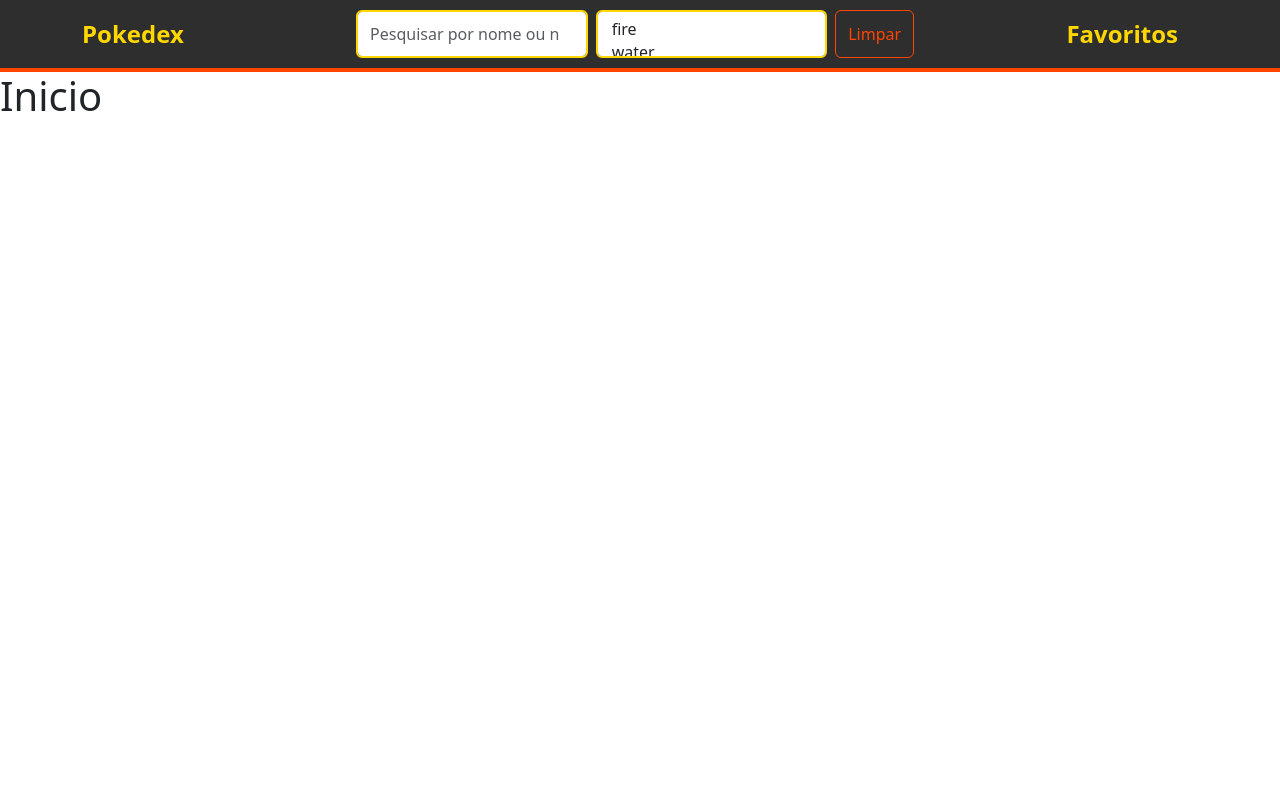
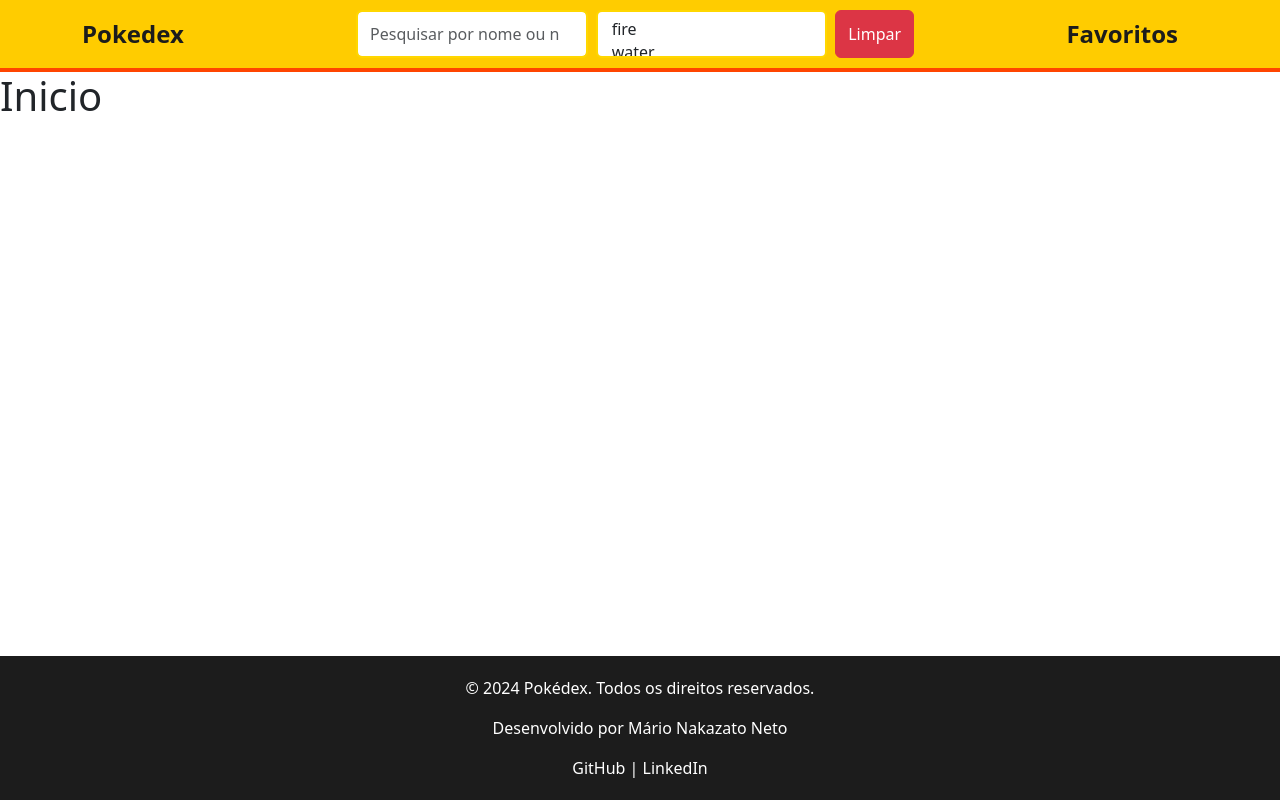
Before and after one commit to Mario-Nakazato/pokedex, a Vue app in the folder pokedex/: page / in a window 1280 px wide. Built offline with nearby package versions, Linux system fonts and the light colour scheme.

Commit message:
Added the footer and changed the color palette of the components

```diff
--- a/pokedex/src/App.vue
+++ b/pokedex/src/App.vue
@@ -1,4 +1,5 @@
 <template>
+    <div class="app-container">
         <nav class="navbar bg-custom">
             <div class="container">
                 <RouterLink to="/pokedex" class="navbar-brand">Pokedex</RouterLink>
@@ -8,12 +9,23 @@
                     <select v-model="selectedTypes" multiple class="form-select me-2" style="height: 48px;">
                         <option v-for="tipo in tipos" :key="tipo" :value="tipo">{{ tipo }}</option>
                     </select>
-                <button class="btn btn-outline-danger" type="button" @click="clearForm">Limpar</button>
+                    <button class="btn btn-danger" type="button" @click="clearForm">Limpar</button>
                 </form>
                 <RouterLink to="/favorites" class="navbar-brand">Favoritos</RouterLink>
             </div>
         </nav>
-    <RouterView></RouterView>
+        <RouterView class="content"></RouterView>
+
+        <footer class="footer bg-custom text-white">
+            <div class="container text-center">
+                <p>&copy; 2024 Pokédex. Todos os direitos reservados.</p>
+                <p>Desenvolvido por Mário Nakazato Neto</p>
+                <a href="https://github.com/Mario-Nakazato" target="_blank" class="text-white">GitHub</a>
+                <span> | </span>
+                <a href="https://www.linkedin.com/in/marionakazato/" target="_blank" class="text-white">LinkedIn</a>
+            </div>
+        </footer>
+    </div>
 </template>
 
 <script setup lang="ts">
@@ -56,25 +68,31 @@
 </script>
 
 <style scoped>
+.app-container {
+    display: flex;
+    flex-direction: column;
+    min-height: 100vh;
+}
+
 .bg-custom {
-    background-color: #2E2E2E;
+    background-color: #F0F0F0;
 }
 
 .navbar {
-    background-color: #2E2E2E;
+    background-color: #FFCC00;
     border-bottom: 4px solid #FF4500;
     padding: 10px 20px;
 }
 
 .navbar-brand {
-    color: #FFD700;
+    color: #1C1C1C;
     font-size: 1.5rem;
     font-weight: bold;
     margin-right: 20px;
 }
 
 .navbar-brand:hover {
-    color: #FFA500;
+    color: #FF6F00;
 }
 
 .form-control {
@@ -83,8 +101,8 @@
 }
 
 .form-control:focus {
-    border-color: #FF4500;
-    box-shadow: 0 0 5px rgba(255, 69, 0, 0.5);
+    border-color: #00A4D3;
+    box-shadow: 0 0 5px rgba(0, 164, 211, 0.5);
 }
 
 .form-select {
@@ -92,13 +110,32 @@
     background-color: #FFFFFF;
 }
 
-.btn-outline-danger {
-    color: #FF4500;
-    border-color: #FF4500;
+.btn-primary {
+    background-color: #00A4D3;
+    border: none;
+    color: #FFFFFF;
 }
 
-.btn-outline-danger:hover {
-    background-color: #FF4500;
+.btn-primary:hover {
+    background-color: #0085A1;
     color: #FFFFFF;
 }
+
+.content {
+    flex: 1;
+}
+
+.footer {
+    padding: 20px 0;
+    background-color: #1C1C1C;
+    text-align: center;
+}
+
+.footer a {
+    text-decoration: none;
+}
+
+.footer a:hover {
+    text-decoration: underline;
+}
 </style>
```
Lines whose indentation alone changed are shown as unchanged.
